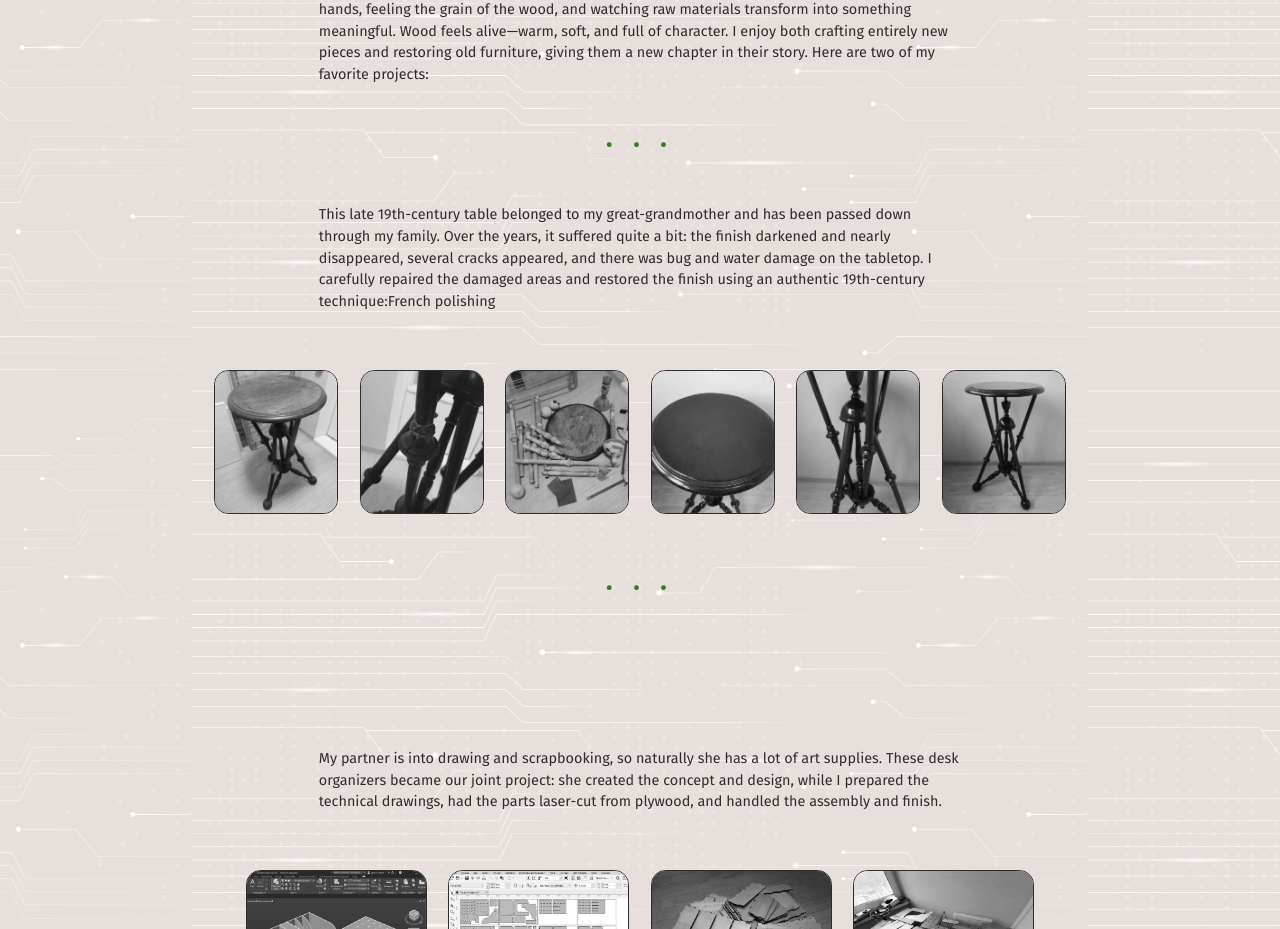
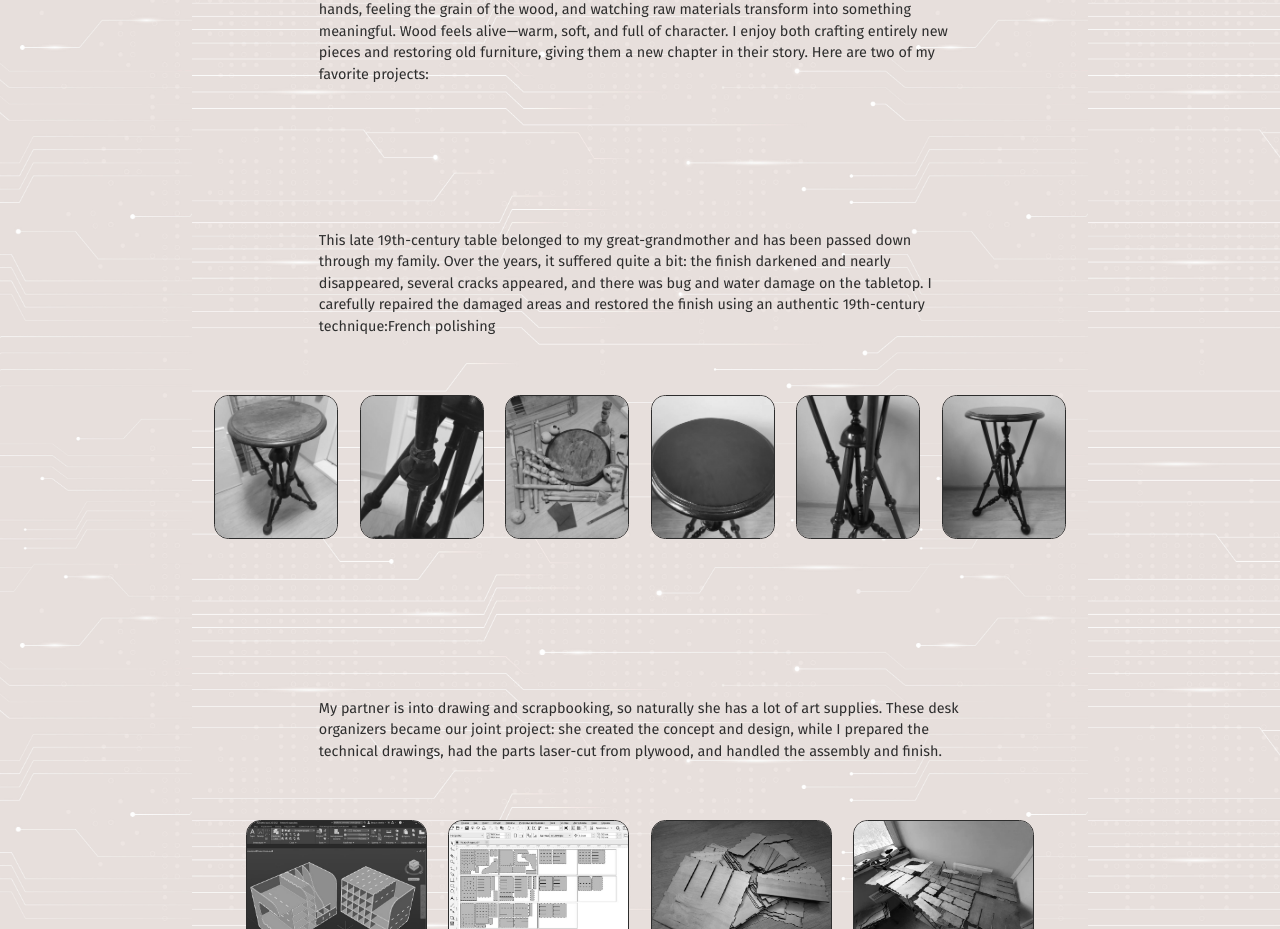
Before and after one commit to Tratatemium/Tratatemium.github.io, a React (Create React App) app: page /hobbies in a window 1280 px wide. Shown: the part 780-1709 px from the top of the page. Built offline with nearby package versions, Linux system fonts and the light colour scheme.

Commit message:
Refactor Hobbies and Projects pages by removing unnecessary separator divs and adding an additional ref for in-view detection

```diff
--- a/src/pages/Hobbies/Hobbies.jsx
+++ b/src/pages/Hobbies/Hobbies.jsx
@@ -8,6 +8,7 @@ function Hobbies({ openLightbox }) {
   const [ref1, isInview1] = useInView({ threshold: 0.2 });
   const [ref2, isInview2] = useInView({ threshold: 0.2 });
   const [ref3, isInview3] = useInView({ threshold: 0.2 });
+  const [ref4, isInview4] = useInView({ threshold: 0.2 });
 
   return (
     <>
@@ -26,10 +27,7 @@ function Hobbies({ openLightbox }) {
             experiment with ingredients in a dish like with variables in a
             program until you get it just right!
           </p>
-          <Gallery
-            images={galleries.cooking}
-            openLightbox={openLightbox}
-          />
+          <Gallery images={galleries.cooking} openLightbox={openLightbox} />
         </section>
 
         <section
@@ -45,9 +43,12 @@ function Hobbies({ openLightbox }) {
             entirely new pieces and restoring old furniture, giving them a new
             chapter in their story. Here are two of my favorite projects:
           </p>
-          <div className={`${section.separator} ${styles.hobbySeparator}`}>
-            • • •
-          </div>
+        </section>
+
+        <section
+          ref={ref3}
+          className={`${section.section} ${isInview3 ? section.show : ""}`}
+        >
           <p>
             This late 19th-century table belonged to my great-grandmother and
             has been passed down through my family. Over the years, it suffered
@@ -68,13 +69,11 @@ function Hobbies({ openLightbox }) {
             images={galleries.tableRestoration}
             openLightbox={openLightbox}
           />
-          <div className={`${section.separator} ${styles.hobbySeparator}`}>
-            • • •
-          </div>
         </section>
+
         <section
-          ref={ref3}
-          className={`${section.section} ${isInview3 ? section.show : ""}`}
+          ref={ref4}
+          className={`${section.section} ${isInview4 ? section.show : ""}`}
         >
           <p>
             My partner is into drawing and scrapbooking, so naturally she has a
--- a/src/pages/Projects/Projects.jsx
+++ b/src/pages/Projects/Projects.jsx
@@ -49,9 +49,6 @@ function Projects({ openLightbox }) {
               svgType="GitHub"
             />
           </div>
-          <div className={`${section.separator} ${styles.projectSeparator}`}>
-            • • •
-          </div>
         </section>
 
         <section
@@ -86,9 +83,6 @@ function Projects({ openLightbox }) {
               svgType="GitHub"
             />
           </div>
-          <div className={`${section.separator} ${styles.projectSeparator}`}>
-            • • •
-          </div>
         </section>
 
         <section
@@ -119,9 +113,6 @@ function Projects({ openLightbox }) {
               svgType="GitHub"
             />
           </div>
-          <div className={`${section.separator} ${styles.projectSeparator}`}>
-            • • •
-          </div>
         </section>
       </div>
     </>
```
